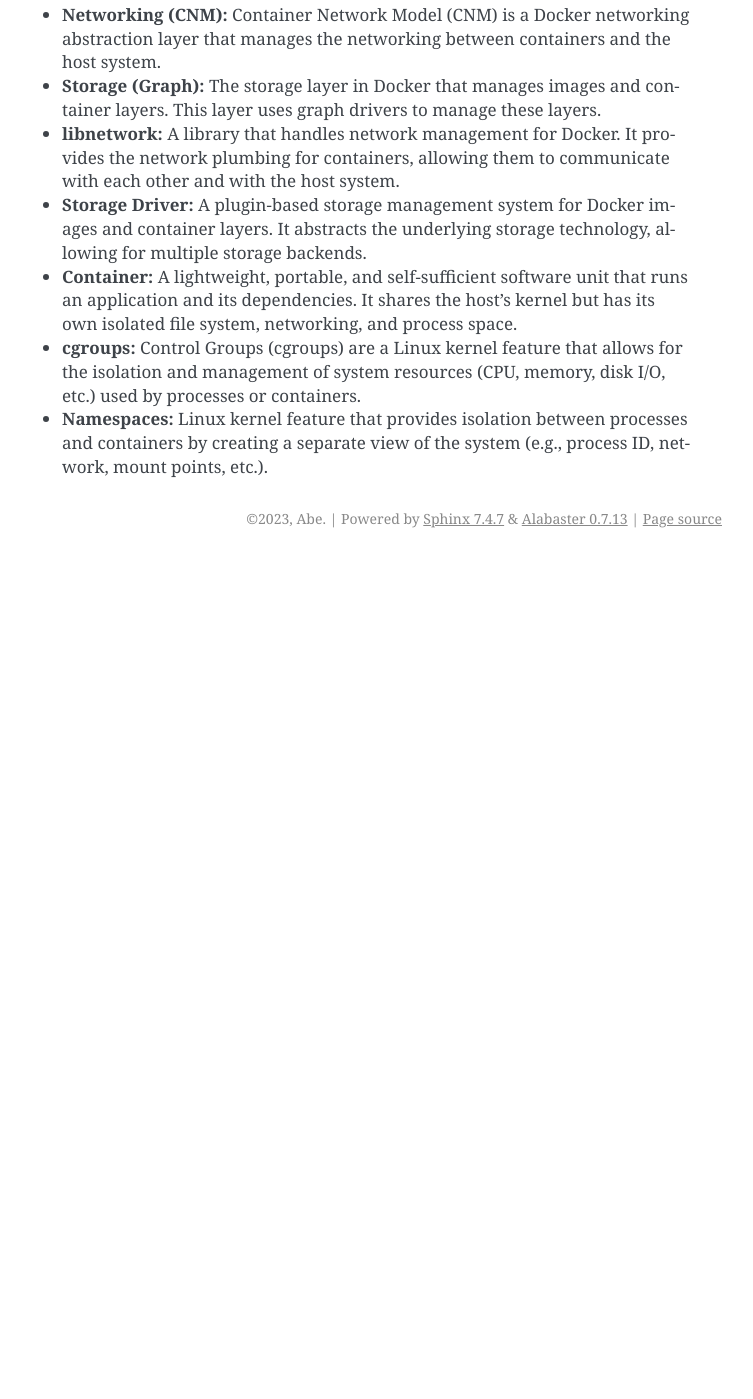
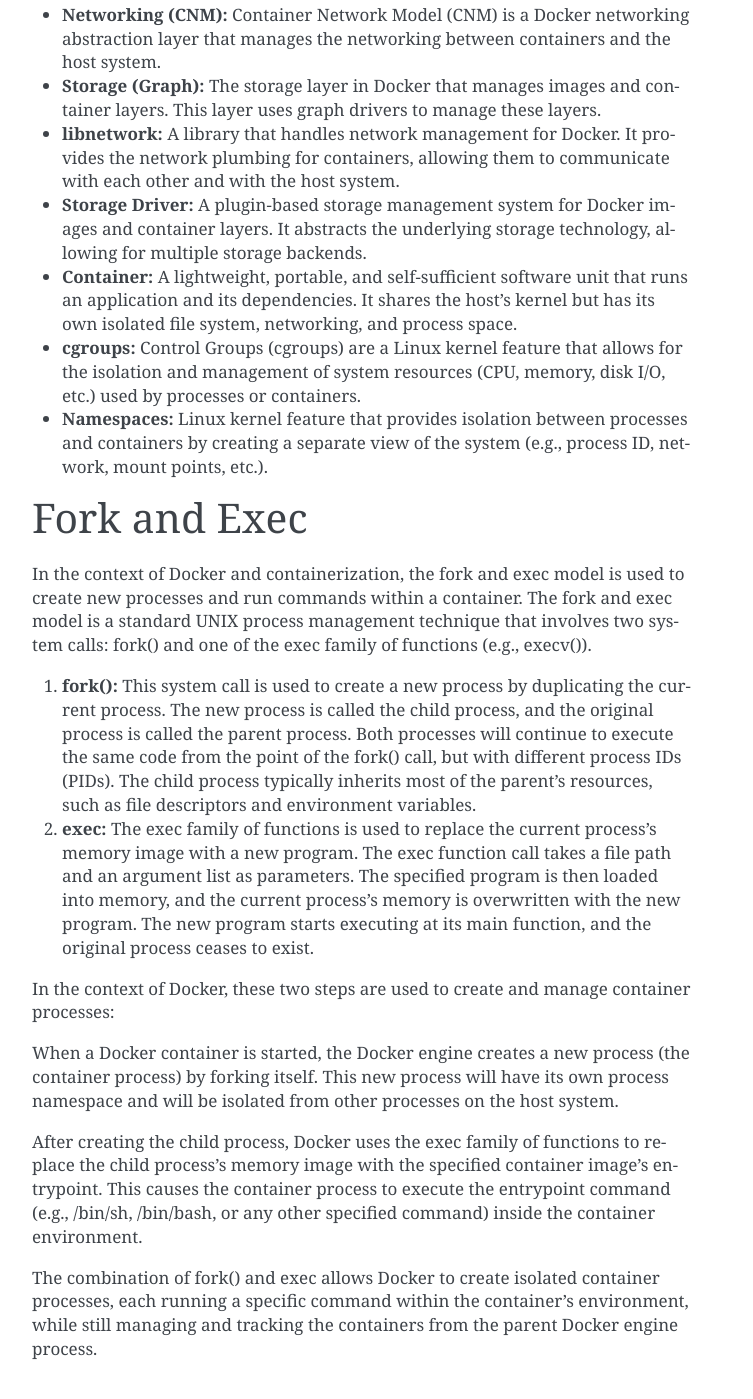
Before and after one commit to melatonin355/build-x, a Sphinx documentation site: the page built from docker-python/Doc/README.rst, in a window 1280 px wide and 1400 px high, scrolled down 720 px. Shown: the whole window, without its empty margins (388-1141 px from the left). Built offline with Sphinx 7.4.7, drawn with Linux system fonts in a browser that asks for light colours; before the commit the page ends 1278 px from its top, so only the background shows below that.

Commit message:
add submodule rubber docker

```diff
--- a/docker-python/Doc/README.rst
+++ b/docker-python/Doc/README.rst
@@ -50,3 +50,20 @@ Resources
 -  **cgroups:** Control Groups (cgroups) are a Linux kernel feature that allows for the isolation and management of system resources (CPU, memory, disk I/O, etc.) used by processes or containers.
 
 - **Namespaces:** Linux kernel feature that provides isolation between processes and containers by creating a separate view of the system (e.g., process ID, network, mount points, etc.).
+
+
+Fork and Exec
+==================
+In the context of Docker and containerization, the fork and exec model is used to create new processes and run commands within a container. The fork and exec model is a standard UNIX process management technique that involves two system calls: fork() and one of the exec family of functions (e.g., execv()).
+
+1. **fork():** This system call is used to create a new process by duplicating the current process. The new process is called the child process, and the original process is called the parent process. Both processes will continue to execute the same code from the point of the fork() call, but with different process IDs (PIDs). The child process typically inherits most of the parent's resources, such as file descriptors and environment variables.
+
+2. **exec:** The exec family of functions is used to replace the current process's memory image with a new program. The exec function call takes a file path and an argument list as parameters. The specified program is then loaded into memory, and the current process's memory is overwritten with the new program. The new program starts executing at its main function, and the original process ceases to exist.
+
+In the context of Docker, these two steps are used to create and manage container processes:
+
+When a Docker container is started, the Docker engine creates a new process (the container process) by forking itself. This new process will have its own process namespace and will be isolated from other processes on the host system.
+
+After creating the child process, Docker uses the exec family of functions to replace the child process's memory image with the specified container image's entrypoint. This causes the container process to execute the entrypoint command (e.g., /bin/sh, /bin/bash, or any other specified command) inside the container environment.
+
+The combination of fork() and exec allows Docker to create isolated container processes, each running a specific command within the container's environment, while still managing and tracking the containers from the parent Docker engine process.
```
Also changed, not shown: 1 other file.
